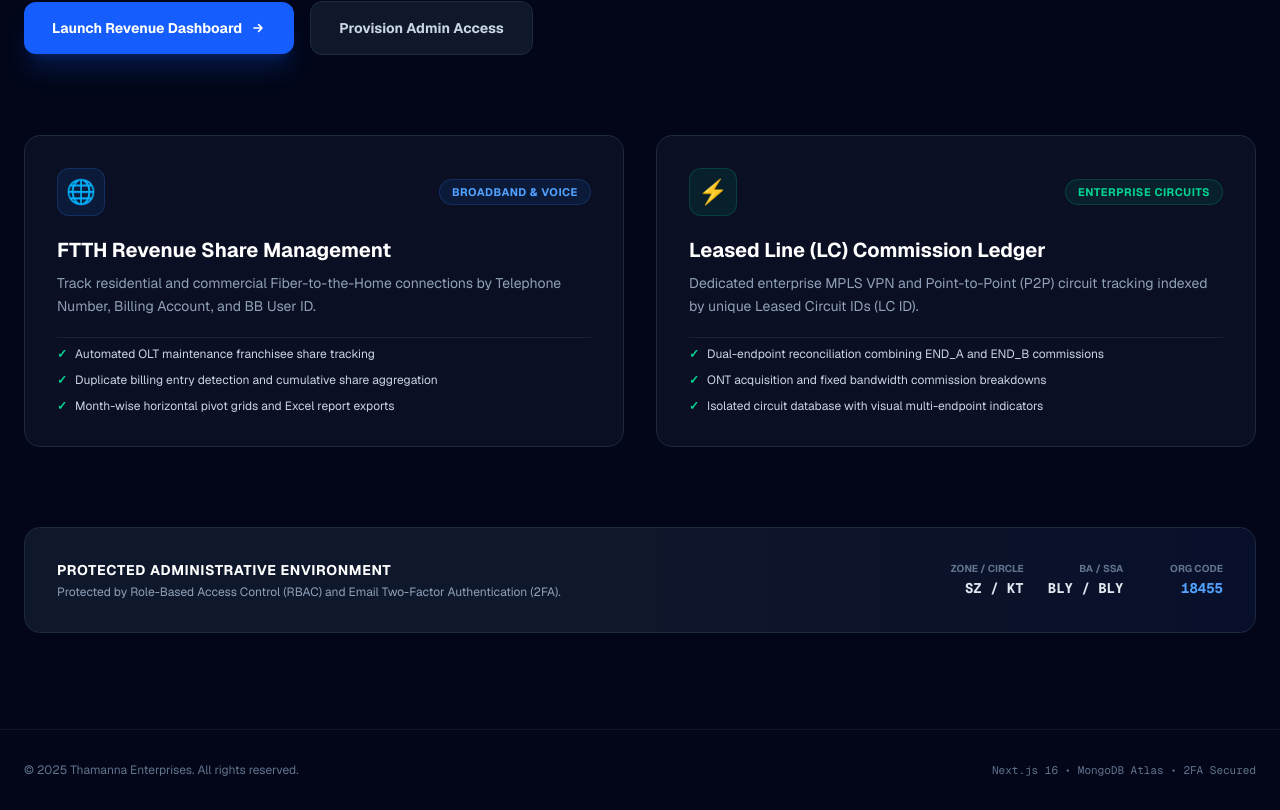
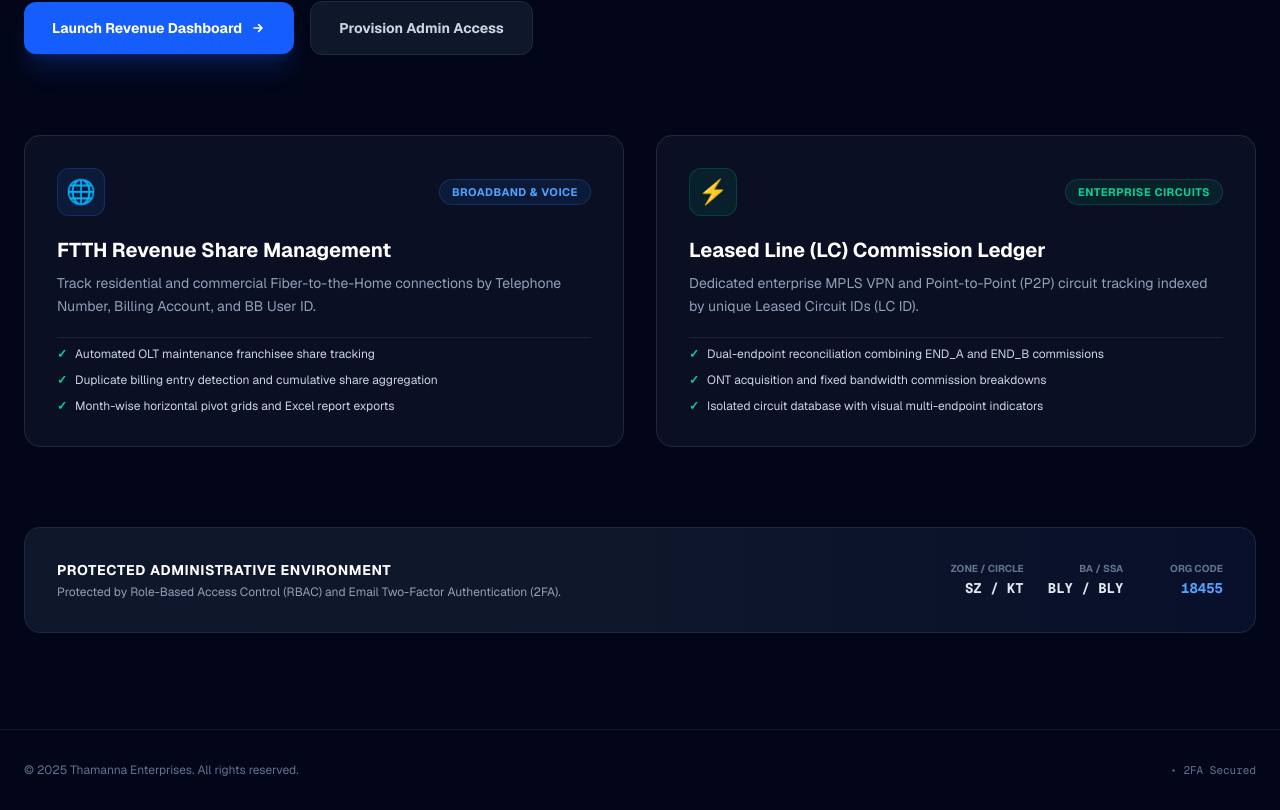
Before and after one commit to tamannably-ent/billing-hub, a Next.js app: page / in a window 1280 px wide. Shown: the part 506-1316 px from the top of the page. Built offline with nearby package versions, Linux system fonts and the light colour scheme.

Commit message:
added redirections and changed root page

```diff
--- a/app/page.tsx
+++ b/app/page.tsx
@@ -184,7 +184,7 @@ export default function HomePage() {
       <footer className="border-t border-slate-900 bg-slate-950 py-8">
         <div className="max-w-7xl mx-auto px-6 flex flex-col sm:flex-row items-center justify-between gap-4 text-xs text-slate-500">
           <p>© 2025 Thamanna Enterprises. All rights reserved.</p>
-          <p className="font-mono text-[11px]">Next.js 16 • MongoDB Atlas • 2FA Secured</p>
+          <p className="font-mono text-[11px]">• 2FA Secured</p>
         </div>
       </footer>
 
```
